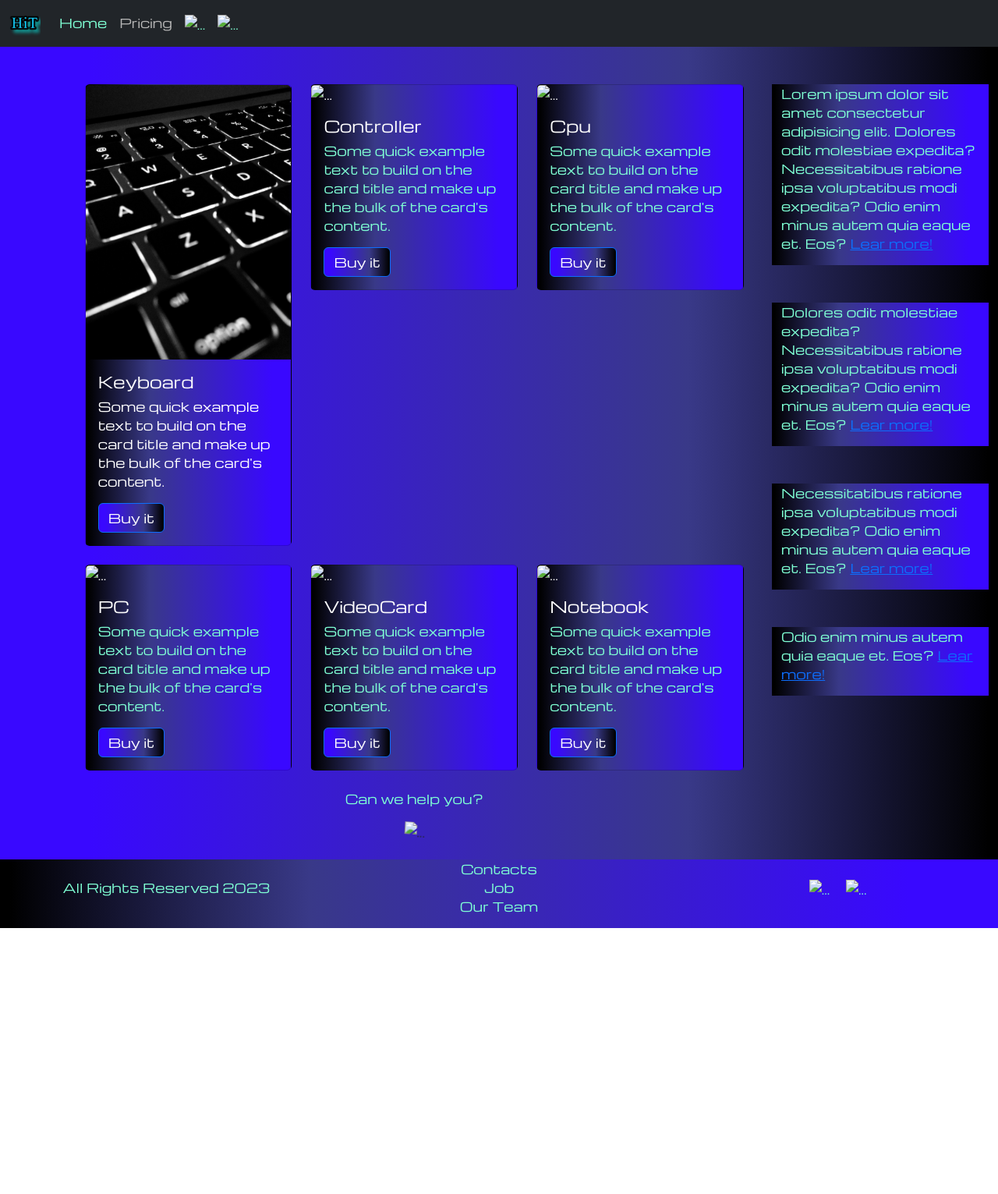
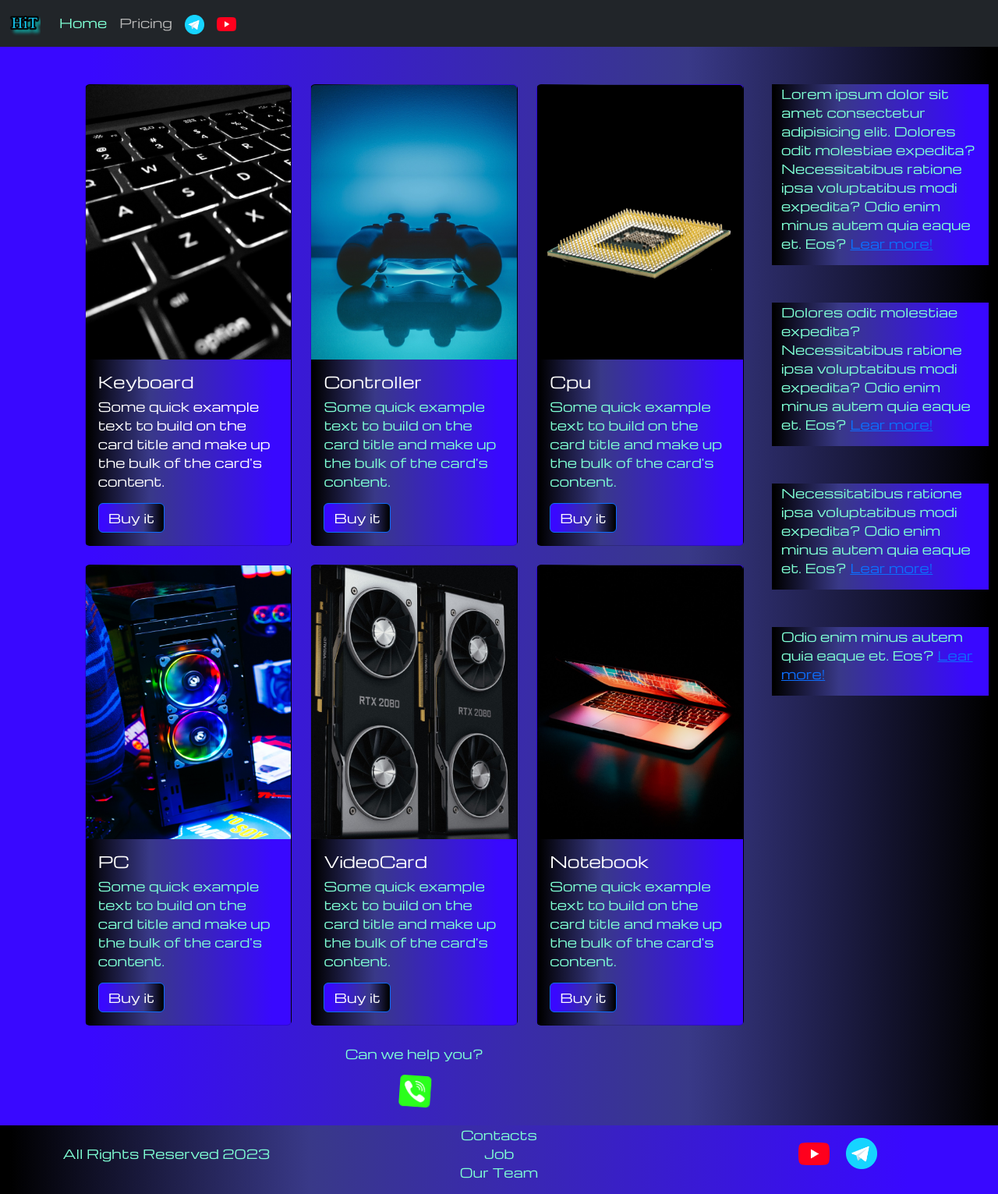
Before and after one commit to korfaien/korfaien.github.io, a plain HTML site: page pricing.html in a window 1280 px wide. Shown: the whole page at 78% size. Before the commit the page ends 1190 px from the top, so only its background shows below. Drawn offline with nearby package versions, Linux system fonts and the light colour scheme; files whose address does not match are found by name.

Commit message:
Update pricing.html

```diff
--- a/pricing.html
+++ b/pricing.html
@@ -19,7 +19,7 @@
       <nav class="navbar navbar-expand-lg bg-dark">
         <div class="container-fluid">
           <a class="navbar-brand" href="index.html"
-            ><img src="../images/logo.png" alt="logo"
+            ><img src="images/logo.png" alt="logo"
           /></a>
           <button
             class="navbar-toggler"
@@ -44,10 +44,10 @@
                 <a class="nav-link active" href="pricing.html">Pricing</a>
               </li>
               <li class="nav-item">
-                <a class="nav-link" href="https://t.me/dontwakeupmee"><img style="width: 25px;" src="/source/images/tg.png" alt="..."></a>
+                <a class="nav-link" href="https://t.me/dontwakeupmee"><img style="width: 25px;" src="images/tg.png" alt="..."></a>
               </li>
               <li class="nav-item">
-                <a class="nav-link" href="https://www.youtube.com/"><img style="width: 25px;" src="/source/images/yt.png" alt="..."></a>
+                <a class="nav-link" href="https://www.youtube.com/"><img style="width: 25px;" src="images/yt.png" alt="..."></a>
               </li>
             </ul>
           </div>
@@ -85,7 +85,7 @@
               <div class="col-lg-4 col-md-6 mt-4">
                 <div class="card">
                   <img
-                    src="/source/images/controller.png"
+                    src="images/controller.png"
                     class="card-img-top"
                     alt="..."
                   />
@@ -102,7 +102,7 @@
               <div class="col-lg-4 col-md-6 mt-4">
                 <div class="card">
                   <img
-                    src="/source/images/cpu.png"
+                    src="images/cpu.png"
                     class="card-img-top"
                     alt="..."
                   />
@@ -119,7 +119,7 @@
               <div class="col-lg-4 col-md-6 mt-4">
                 <div class="card">
                   <img
-                    src="/source/images/gaming pc.png"
+                    src="images/gaming pc.png"
                     class="card-img-top"
                     alt="..."
                   />
@@ -136,7 +136,7 @@
               <div class="col-lg-4 col-md-6 mt-4">
                 <div class="card">
                   <img
-                    src="/source/images/gpu.png"
+                    src="images/gpu.png"
                     class="card-img-top"
                     alt="..."
                   />
@@ -153,7 +153,7 @@
               <div class="col-lg-4 col-md-6 mt-4">
                 <div class="card">
                   <img
-                    src="/source/images/laptop.png"
+                    src="images/laptop.png"
                     class="card-img-top"
                     alt="..."
                   />
@@ -176,7 +176,7 @@
                 </p>
               </div>
               <div class="col-lg-12 col-md-12 text-center">
-                <img class="call-anim" style="width: 40px;" src="/source/images/phone.png" alt="...">
+                <img class="call-anim" style="width: 40px;" src="images/phone.png" alt="...">
               </div>
             </div>
           </div>
@@ -227,8 +227,8 @@
         Contacts <br>Job<br>Our Team
       </p></div>
       <div class="col-lg-4 col-md-12 media-links"><p>
-        <img style="width: 40px; margin-inline: 1em;" src="/source/images/yt.png" alt="...">
-        <img style="width: 40px;" src="/source/images/tg.png" alt="...">
+        <img style="width: 40px; margin-inline: 1em;" src="images/yt.png" alt="...">
+        <img style="width: 40px;" src="images/tg.png" alt="...">
       </p></div>
         </div>
       </div>
```
